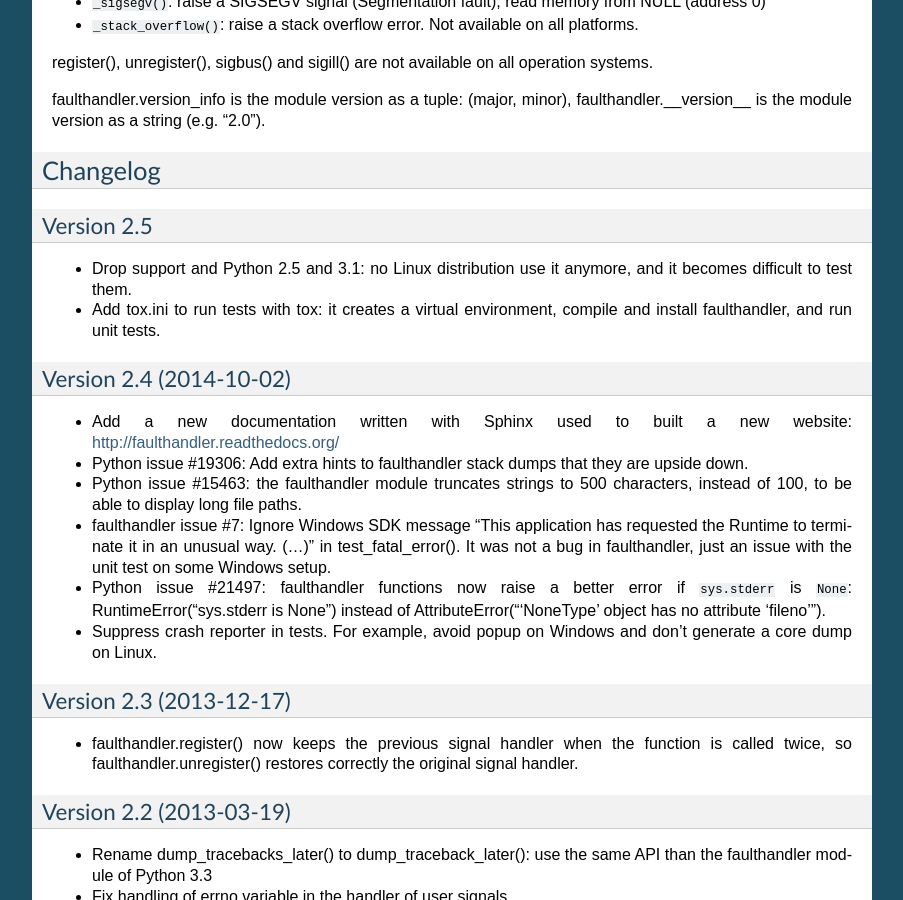
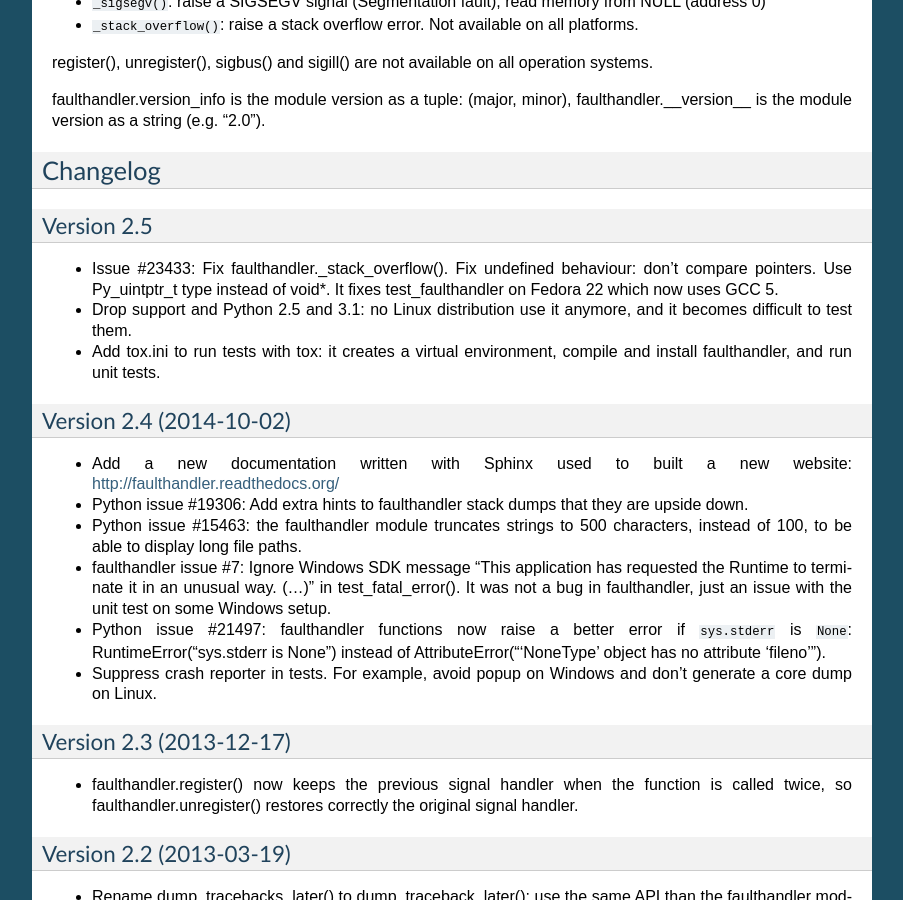
Before and after one commit to vstinner/faulthandler, a Sphinx documentation site: the page built from doc/index.rst, in a window 1280 px wide and 900 px high, scrolled down 3202 px. Shown: the whole window, without its empty margins (198-1101 px from the left). Built offline with Sphinx 7.4.7, drawn with Linux system fonts in a browser that asks for light colours.

Commit message:
Issue #23433: Fix faulthandler._stack_overflow()
Fix undefined behaviour: don't compare pointers. Use Py_uintptr_t type
instead of void*. It fixes test_faulthandler on Fedora 22 which now uses
GCC 5.

```diff
--- a/doc/index.rst
+++ b/doc/index.rst
@@ -218,6 +218,9 @@ Changelog
 Version 2.5
 -----------
 
+* Issue #23433: Fix faulthandler._stack_overflow(). Fix undefined behaviour:
+  don't compare pointers. Use Py_uintptr_t type instead of void*. It fixes
+  test_faulthandler on Fedora 22 which now uses GCC 5.
 * Drop support and Python 2.5 and 3.1: no Linux distribution use it anymore,
   and it becomes difficult to test them.
 * Add tox.ini to run tests with tox: it creates a virtual environment, compile
```
Also changed, not shown: 1 other file.
